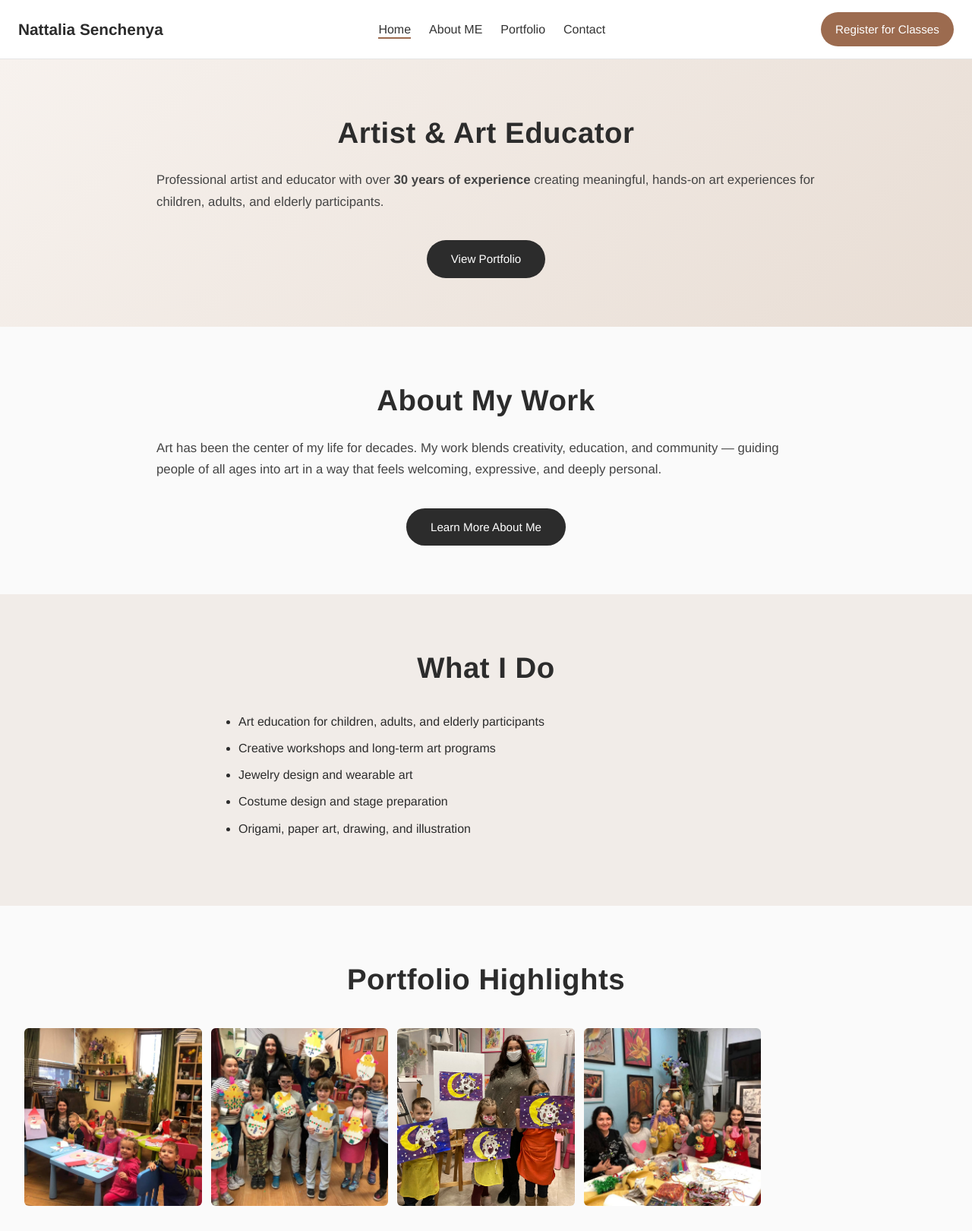
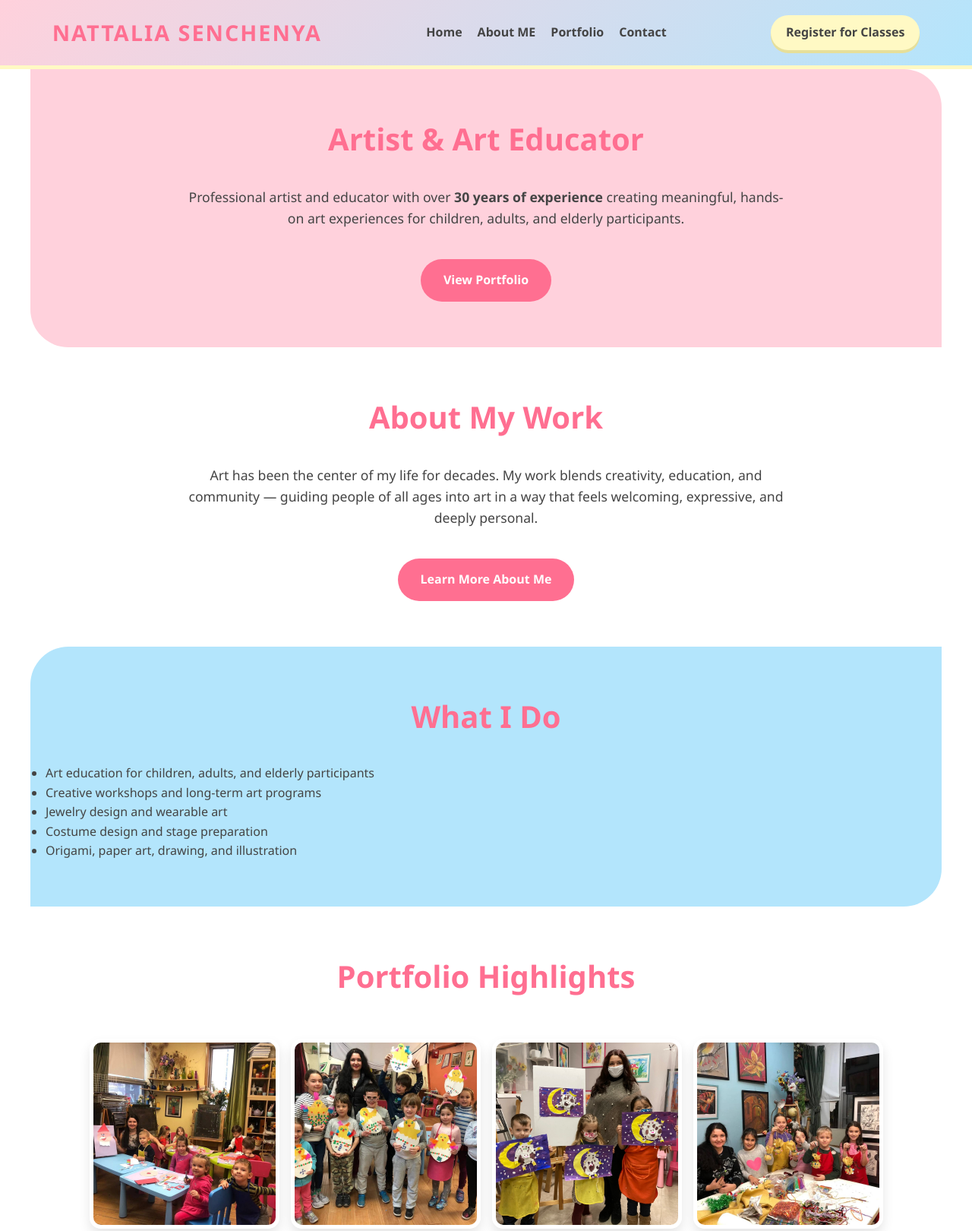
Before and after one commit to yauheniHancharevich/NattaliaSenchenyaArt.com, a plain HTML site: page index.html in a window 1280 px wide. Shown: the top 1620 px of the page at 76% size. Drawn offline with Linux system fonts and the light colour scheme.

Commit message:
Refactor CSS with variables and improved styles

```diff
--- a/style.css
+++ b/style.css
@@ -1,318 +1,178 @@
-/* =========================
-   GLOBAL RESET & BASE
-========================= */
+/* Color Palette & Variables */
+:root {
+  --pink: #FFD1DC;
+  --blue: #B3E5FC;
+  --yellow: #FFF9C4;
+  --accent-dark: #FF6F91;
+  --text-color: #444;
+  --white: #ffffff;
+}
+
 * {
   box-sizing: border-box;
   margin: 0;
   padding: 0;
 }
 
-html {
-  scroll-behavior: smooth;
+body {
+  font-family: 'Segoe UI', Tahoma, Geneva, Verdana, sans-serif;
+  line-height: 1.6;
+  color: var(--text-color);
+  background-color: var(--white);
+  overflow-x: hidden;
 }
 
-body {
-  font-family: "Helvetica Neue", Arial, sans-serif;
-  line-height: 1.7;
-  color: #2c2c2c;
-  background: #fafafa;
-}
-
-/* =========================
-   TYPOGRAPHY
-========================= */
-.section-title {
-  font-size: clamp(1.8rem, 3vw, 2.6rem);
-  text-align: center;
-  margin-bottom: 1rem;
-  letter-spacing: 0.5px;
-}
-
-.section_paragraph,
-.section-p,
-.about-text p {
-  max-width: 900px;
-  margin: 0.75rem auto;
-  padding: 0 1rem;
-  font-size: 1.05rem;
-  color: #444;
-}
-
-h3.section-title {
-  font-size: 1.5rem;
-  margin-top: 2rem;
-}
-
-/* =========================
-   HEADER & NAVIGATION
-========================= */
+/* HEADER & NAVIGATION */
 header {
+  background: linear-gradient(135deg, var(--pink), var(--blue));
+  padding: 20px 0;
+  border-bottom: 5px solid var(--yellow);
   position: sticky;
   top: 0;
   z-index: 1000;
-  background: #ffffff;
-  border-bottom: 1px solid #e5e5e5;
 }
 
 .main-nav {
-  max-width: 1400px;
-  margin: auto;
-  padding: 1rem 1.5rem;
   display: flex;
+  justify-content: space-around;
   align-items: center;
-  justify-content: space-between;
-  gap: 1rem;
+  flex-wrap: wrap;
 }
 
 .artist-name {
-  font-size: 1.3rem;
-  font-weight: 600;
-  white-space: nowrap;
+  font-size: 1.8rem;
+  font-weight: bold;
+  color: var(--accent-dark);
+  text-transform: uppercase;
+  letter-spacing: 2px;
 }
 
 .nav-links {
   list-style: none;
   display: flex;
-  gap: 1.5rem;
+  gap: 20px;
 }
 
 .nav-links a {
   text-decoration: none;
-  color: #333;
-  font-weight: 500;
+  color: var(--text-color);
+  font-weight: 600;
+  transition: 0.3s;
+}
+
+.nav-links a:hover {
+  color: var(--accent-dark);
+}
+
+.register-btn {
+  background-color: var(--yellow);
+  padding: 10px 20px;
+  border-radius: 25px;
+  text-decoration: none;
+  color: var(--text-color);
+  font-weight: bold;
+  box-shadow: 0 4px 0px #e6df9a;
+  transition: 0.2s;
+}
+
+.register-btn:hover {
+  transform: translateY(-2px);
+}
+
+/* SECTION STYLING */
+section {
+  padding: 60px 20px;
+  max-width: 1200px;
+  margin: 0 auto;
+}
+
+.section-title {
+  text-align: center;
+  font-size: 2.5rem;
+  margin-bottom: 30px;
+  color: var(--accent-dark);
   position: relative;
 }
 
-.nav-links a::after {
-  content: "";
-  position: absolute;
-  width: 0;
-  height: 2px;
-  bottom: -4px;
-  left: 0;
-  background: #9c6b4f;
-  transition: width 0.3s ease;
+.section_paragraph {
+  max-width: 800px;
+  margin: 0 auto 20px auto;
+  text-align: center;
+  font-size: 1.1rem;
 }
 
-.nav-links a:hover::after,
-.nav-links a[aria-current="page"]::after {
-  width: 100%;
-}
+/* BACKGROUND ACCENTS */
+.accent-1 { background-color: var(--blue); border-radius: 50px 0 50px 0; }
+.accent-2 { background-color: var(--pink); border-radius: 0 50px 0 50px; }
+.accent-3 { background-color: var(--yellow); }
 
-.register-btn {
-  background: #9c6b4f;
-  color: #fff;
-  padding: 0.6rem 1.2rem;
-  border-radius: 25px;
-  text-decoration: none;
-  font-size: 0.95rem;
-  transition: background 0.3s ease;
-}
-
-.register-btn:hover {
-  background: #7f543d;
-}
-
-/* =========================
-   SECTIONS & ACCENTS
-========================= */
-main section {
-  padding: 4rem 1rem;
-}
-
-.accent-1 {
-  background: #f1ece8;
-}
-
-.accent-2 {
-  background: linear-gradient(135deg, #f7f2ee, #e8ddd4);
-}
-
-.accent-3 {
-  background: #ebe5df;
-}
-
-/* =========================
-   BUTTONS
-========================= */
-.resume-btn {
-  display: inline-block;
-  margin: 1.5rem auto 0;
-  padding: 0.75rem 2rem;
-  border-radius: 30px;
-  background: #2c2c2c;
-  color: #fff;
-  text-decoration: none;
-  font-size: 0.95rem;
-  transition: all 0.3s ease;
-}
-
-.resume-btn:hover {
-  background: #9c6b4f;
-}
-
-/* =========================
-   LISTS
-========================= */
-.art-list {
-  max-width: 700px;
-  margin: 1.5rem auto;
-  padding-left: 1.5rem;
-}
-
-.art-list li {
-  margin-bottom: 0.5rem;
-}
-
-/* =========================
-   GALLERY (5 COLUMNS)
-========================= */
+/* PHOTO GALLERY (The "Line Order" Grid) */
 .gallery {
-  max-width: 1600px;
-  margin: 2rem auto;
-  padding: 0 1rem;
-  display: grid;
-  grid-template-columns: repeat(5, 1fr);
-  gap: 12px;
+  display: flex;
+  flex-wrap: wrap;
+  justify-content: center;
+  gap: 15px;
+  padding: 20px 0;
 }
 
 .gallery img {
-  width: 100%;
-  height: 100%;
-  aspect-ratio: 1 / 1;
+  width: 250px;
+  height: 250px;
   object-fit: cover;
-  border-radius: 6px;
-  transition: transform 0.3s ease, box-shadow 0.3s ease;
+  border-radius: 15px;
+  border: 5px solid white;
+  box-shadow: 0 8px 15px rgba(0,0,0,0.1);
+  cursor: pointer;
+  transition: transform 0.3s cubic-bezier(0.175, 0.885, 0.32, 1.275);
 }
 
 .gallery img:hover {
-  transform: scale(1.03);
-  box-shadow: 0 10px 25px rgba(0,0,0,0.15);
+  transform: scale(1.08) rotate(2deg);
+  border-color: var(--accent-dark);
 }
 
-/* =========================
-   ABOUT PAGE LAYOUT
-========================= */
-.about-section {
-  max-width: 1200px;
-  margin: auto;
-  padding: 4rem 1rem;
-  display: grid;
-  grid-template-columns: 2fr 1fr;
-  gap: 2rem;
+/* LIGHTBOX MODAL (JavaScript Interactive Part) */
+.modal {
+  display: none;
+  position: fixed;
+  z-index: 2000;
+  top: 0; left: 0;
+  width: 100%; height: 100%;
+  background-color: rgba(0,0,0,0.9);
   align-items: center;
+  justify-content: center;
 }
 
-.about-image img {
-  width: 100%;
-  border-radius: 12px;
+.modal-content {
+  max-width: 90%;
+  max-height: 80%;
+  border: 10px solid white;
+  border-radius: 10px;
 }
 
-/* =========================
-   FORMS
-========================= */
-form {
-  max-width: 600px;
-  margin: 3rem auto;
-  padding: 1.5rem;
-  background: #fff;
-  border-radius: 10px;
-  box-shadow: 0 10px 25px rgba(0,0,0,0.05);
+.close-modal {
+  position: absolute;
+  top: 20px; right: 30px;
+  color: white;
+  font-size: 50px;
+  cursor: pointer;
 }
 
-fieldset {
-  border: none;
+/* BUTTONS */
+.resume-btn {
+  display: inline-block;
+  padding: 15px 30px;
+  background-color: var(--accent-dark);
+  color: white;
+  text-decoration: none;
+  border-radius: 30px;
+  font-weight: bold;
+  margin-top: 20px;
 }
 
-legend {
-  font-size: 1.2rem;
-  margin-bottom: 1rem;
+/* MOBILE RESPONSIVENESS */
+@media (max-width: 768px) {
+  .main-nav { flex-direction: column; gap: 15px; }
+  .gallery img { width: 45%; height: 180px; } /* Two images per line on mobile */
+  .section-title { font-size: 1.8rem; }
 }
-
-input,
-textarea {
-  width: 100%;
-  padding: 0.6rem;
-  margin-top: 0.3rem;
-  border-radius: 6px;
-  border: 1px solid #ccc;
-  font-size: 1rem;
-}
-
-input[type="submit"] {
-  background: #9c6b4f;
-  color: white;
-  border: none;
-  cursor: pointer;
-  padding: 0.7rem 2rem;
-  border-radius: 25px;
-}
-
-input[type="submit"]:hover {
-  background: #7f543d;
-}
-
-/* =========================
-   FOOTER
-========================= */
-footer {
-  background: #2c2c2c;
-  color: #eee;
-  text-align: center;
-  padding: 2rem 1rem;
-}
-
-.social-links {
-  margin-top: 0.8rem;
-}
-
-.social-links a {
-  color: #eee;
-  margin: 0 0.5rem;
-  font-size: 1.2rem;
-  transition: color 0.3s ease;
-}
-
-.social-links a:hover {
-  color: #9c6b4f;
-}
-
-/* =========================
-   RESPONSIVE BREAKPOINTS
-========================= */
-@media (max-width: 1200px) {
-  .gallery {
-    grid-template-columns: repeat(3, 1fr);
-  }
-}
-
-@media (max-width: 768px) {
-  .main-nav {
-    flex-wrap: wrap;
-    justify-content: center;
-  }
-
-  .nav-links {
-    flex-wrap: wrap;
-    justify-content: center;
-  }
-
-  .about-section {
-    grid-template-columns: 1fr;
-    text-align: center;
-  }
-
-  .gallery {
-    grid-template-columns: repeat(2, 1fr);
-  }
-}
-
-@media (max-width: 480px) {
-  .gallery {
-    grid-template-columns: 1fr;
-  }
-
-  .artist-name {
-    font-size: 1.1rem;
-  }
-}
```
